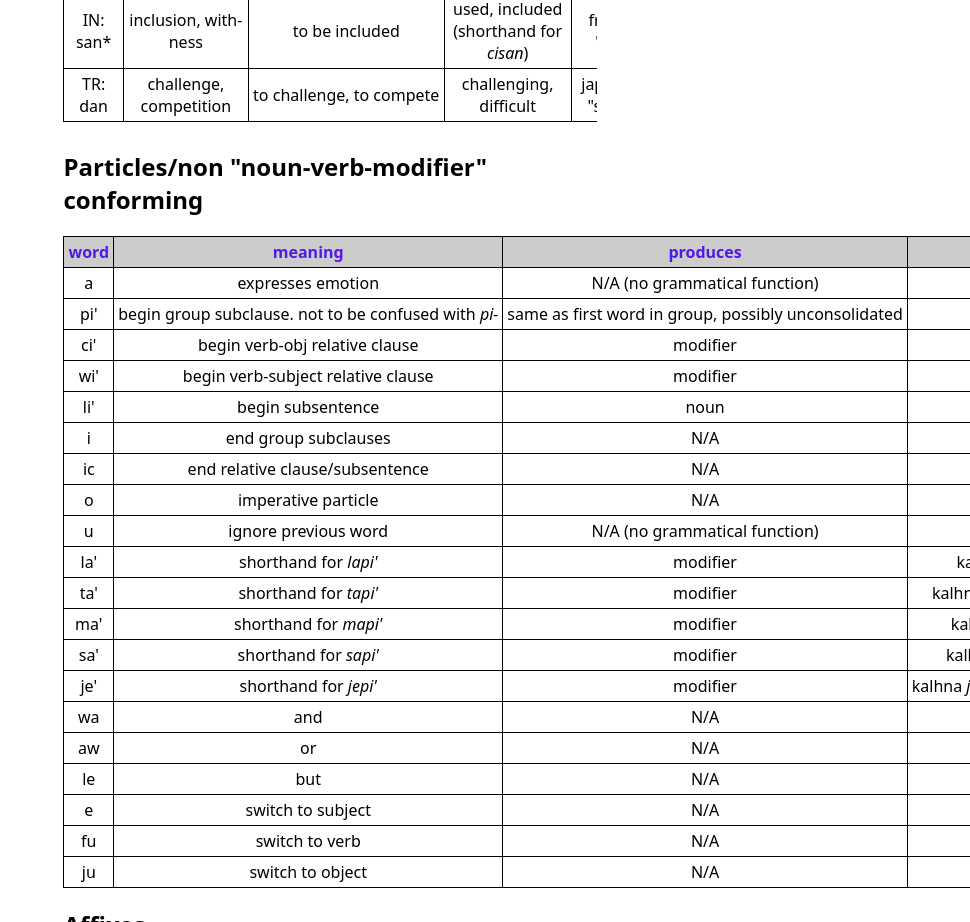
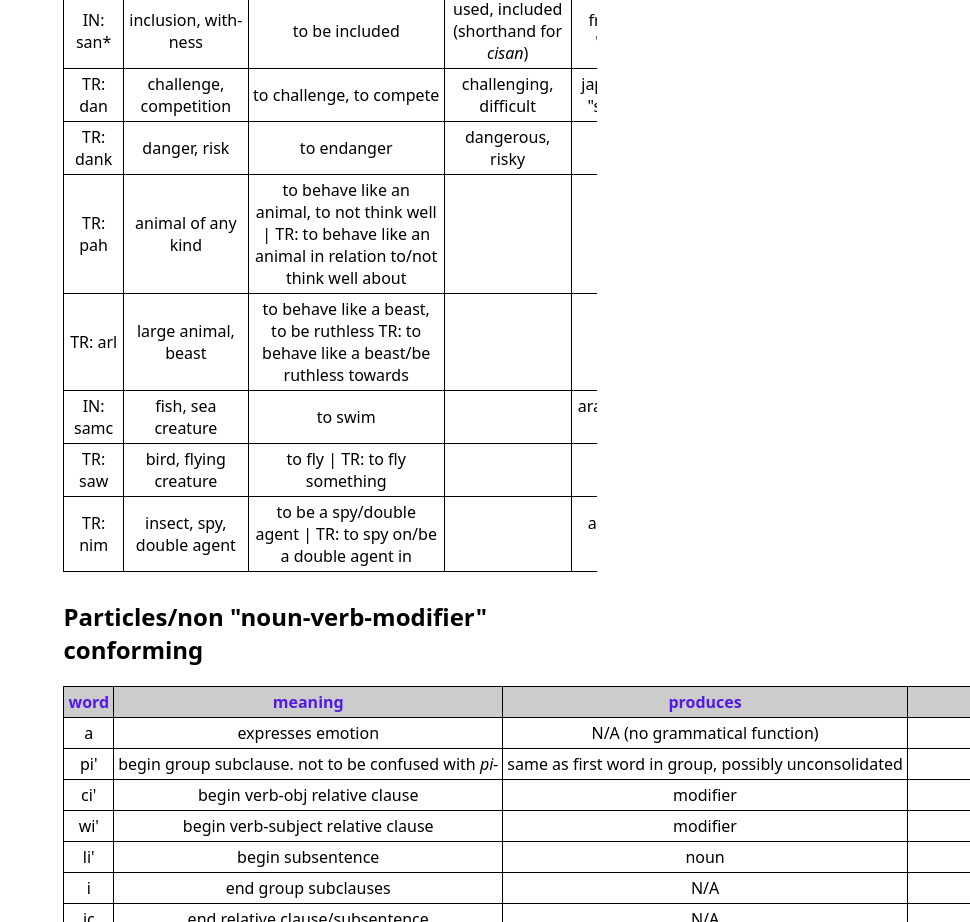
Before and after one commit to berrymot/berrymot.github.io, a plain HTML site: page clongs/kalnau.html in a window 1280 px wide. Shown: the part 5280-6202 px from the top of the page, without its empty margins (310-1280 px from the left). Drawn offline with Linux system fonts and the light colour scheme.

Commit message:
add animals

```diff
--- a/clongs/kalnau.html
+++ b/clongs/kalnau.html
@@ -577,6 +577,48 @@
 			<td>challenging, difficult</td>
 			<td>japanese <em>dan</em> "step, rank"</td>
 		</tr>
+		<tr>
+			<td>TR: dank</td>
+			<td>danger, risk</td>
+			<td>to endanger</td>
+			<td>dangerous, risky</td>
+			<td>a priori</td>
+		</tr>
+		<tr>
+			<td>TR: pah</td>
+			<td>animal of any kind</td>
+			<td>to behave like an animal, to not think well | TR: to behave like an animal in relation to/not think well about</td>
+			<td></td>
+			<td>a priori</td>
+		</tr>
+		<tr>
+			<td>TR: arl</td>
+			<td>large animal, beast</td>
+			<td>to behave like a beast, to be ruthless TR: to behave like a beast/be ruthless towards</td>
+			<td></td>
+			<td>a priori</td>
+		</tr>
+		<tr>
+			<td>IN: samc</td>
+			<td>fish, sea creature</td>
+			<td>to swim</td>
+			<td></td>
+			<td>arabic <em>samaka</em> "fish"</td>
+		</tr>
+		<tr>
+			<td>TR: saw</td>
+			<td>bird, flying creature</td>
+			<td>to fly | TR: to fly something</td>
+			<td></td>
+			<td>a priori</td>
+		</tr>
+		<tr>
+			<td>TR: nim</td>
+			<td>insect, spy, double agent</td>
+			<td>to be a spy/double agent | TR: to spy on/be a double agent in</td>
+			<td></td>
+			<td>arabic <em>naml</em> "ants"</td>
+		</tr>
 	</table>
 </div>
 
```
